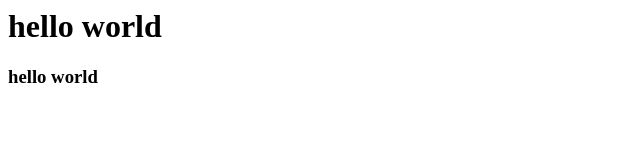
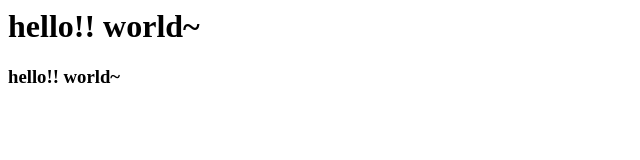
Before and after one commit to shinminseo-dev/hello-world, a plain HTML site: page index.html in a window 1280 px wide. Shown: the whole page, without its empty margins (0-640 px from the left). Drawn offline with Linux system fonts and the light colour scheme.

Commit message:
!! ~ 추가

```diff
--- a/index.html
+++ b/index.html
@@ -1,2 +1,2 @@
-<h1>hello world</h1>
-<h3>hello world</h3>
+<h1>hello!! world~</h1>
+<h3>hello!! world~</h3>
```
